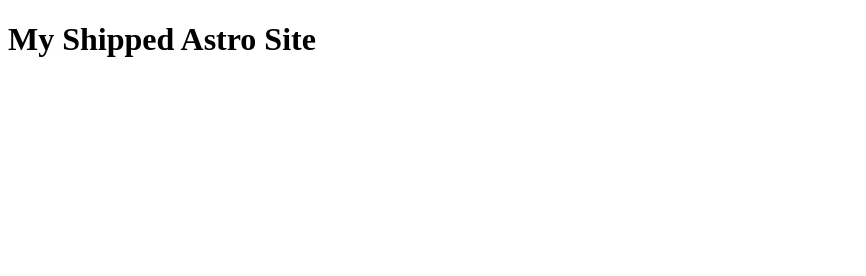
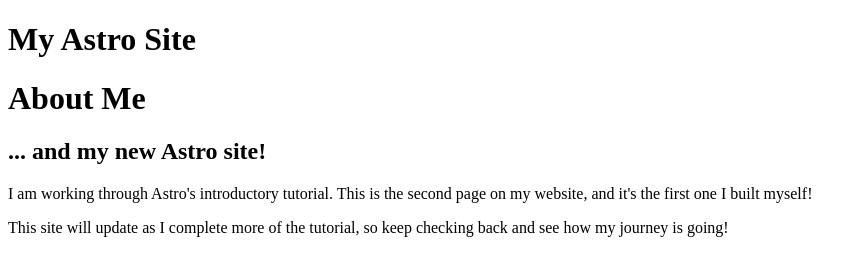
Before and after one commit to ddc22/blog, an Astro site: page /about in a window 1280 px wide. Shown: the whole page, without its empty margins (0-866 px from the left). Built offline with nearby package versions, Linux system fonts and the light colour scheme; Astro itself is replaced by a stand-in of ours.

Commit message:
About page content

```diff
--- a/src/pages/about.astro
+++ b/src/pages/about.astro
@@ -10,7 +10,13 @@
 		<meta name="generator" content={Astro.generator} />
 		<title>Astro</title>
 	</head>
-	<body>
-  		<h1>My Shipped Astro Site</h1>
-	</body>
+<body>
+  <h1>My Astro Site</h1>
+  <h1>About Me</h1>
+  <h2>... and my new Astro site!</h2>
+
+  <p>I am working through Astro's introductory tutorial. This is the second page on my website, and it's the first one I built myself!</p>
+
+  <p>This site will update as I complete more of the tutorial, so keep checking back and see how my journey is going!</p>
+</body>
 </html>
```
